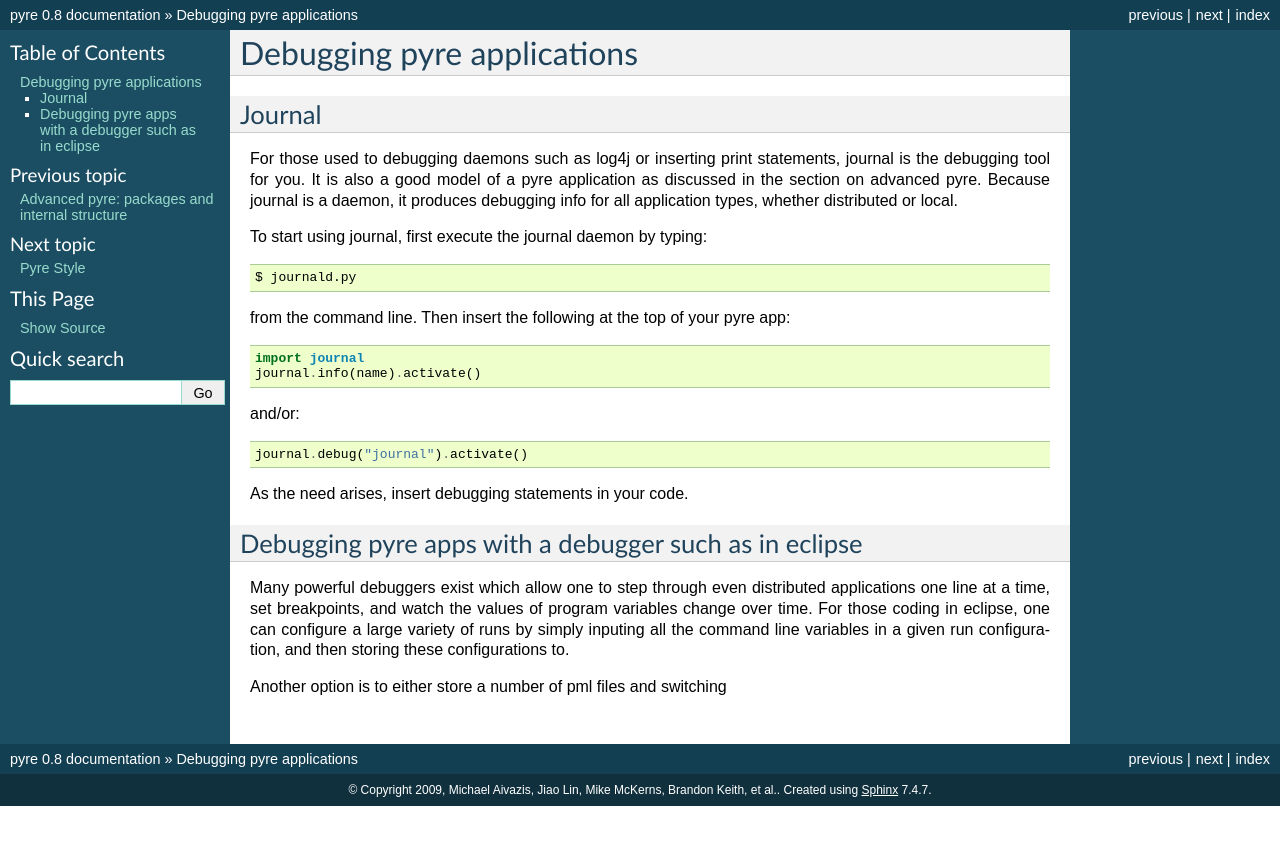
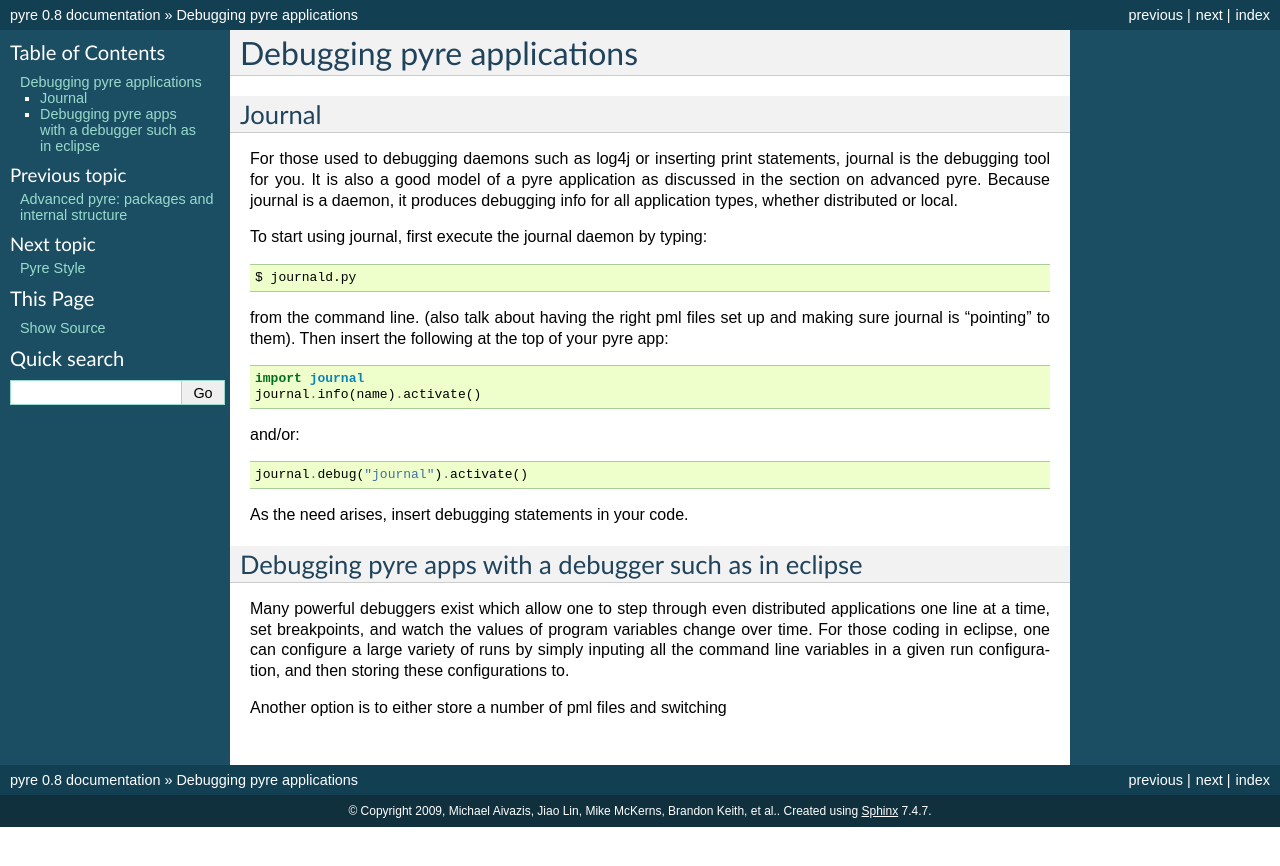
Before and after one commit to danse-inelastic/pyre, a Sphinx documentation site: the page built from docs/journal.rst, in a window 1280 px wide. Shown: the top 866 px of the page. Built offline with Sphinx 7.4.7, drawn with Linux system fonts in a browser that asks for light colours; formulas are drawn with MathJax 3.

Commit message:
just trying to get in a quick journal fix

```diff
--- a/docs/journal.rst
+++ b/docs/journal.rst
@@ -12,7 +12,7 @@ To start using journal, first execute the journal daemon by typing::
 
     $ journald.py
 
-from the command line.  Then insert the following at the top of your pyre app::
+from the command line.  (also talk about having the right pml files set up and making sure journal is "pointing" to them).  Then insert the following at the top of your pyre app::
 
     import journal
     journal.info(name).activate()
```
